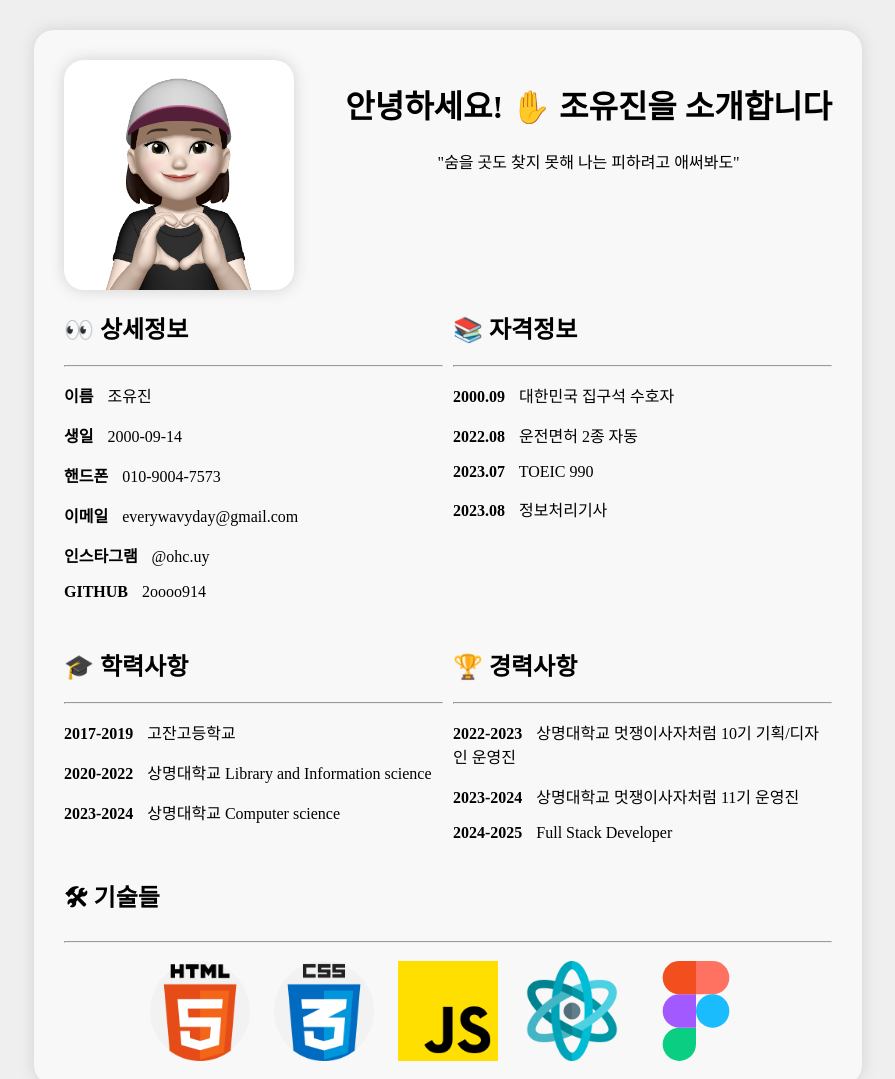
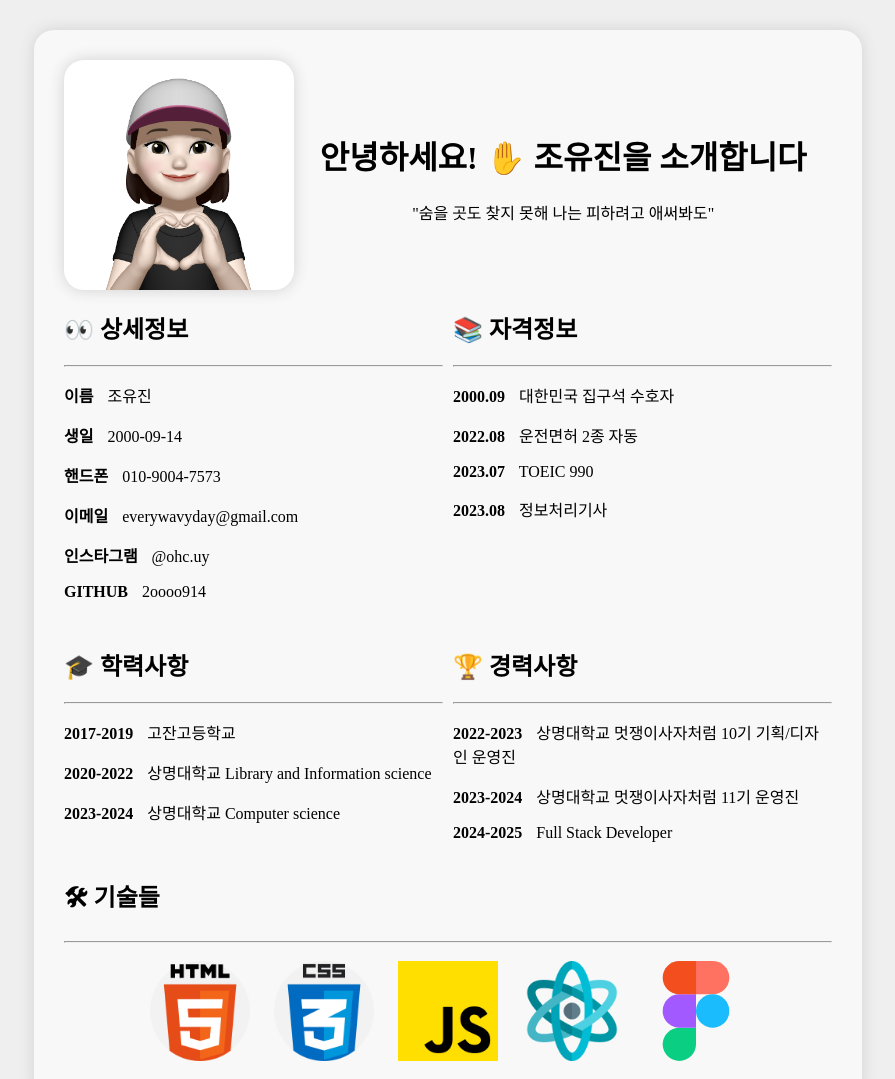
Before and after one commit to 2oooo914/2oooo914.github.io, a plain HTML site: page index.html in a window 1280 px wide. Shown: the top 1079 px of the page, without its empty margins (192-1087 px from the left). Drawn offline with Linux system fonts and the light colour scheme.

Commit message:
자기소개서

```diff
--- a/index.html
+++ b/index.html
@@ -16,7 +16,7 @@
     <div class="main-box">
       <div class="title-box">
         <img class="picture" src="image/myPhoto.png" />
-        <div class="title-warp">
+        <div class="title-wrap">
           <h1 class="title-box-main">
             안녕하세요! ✋ 조유진을 소개합니다
           </h1>
--- a/style.css
+++ b/style.css
@@ -8,8 +8,7 @@ body{
 .title-box{
   display: flex;
   flex-direction: row;
-  flex-wrap: wrap;
-  justify-content: space-between;
+  align-items: center;
 
   text-align: center;
 }
@@ -24,7 +23,7 @@ body{
 }
 
 .title-wrap{
-
+  width: 100%;
 }
 
 .title-box-main{
@@ -41,7 +40,7 @@ body{
   height: fit-content;
 
   margin: 30px auto;
-  padding: 30px 30px 10px 30px;
+  padding: 30px;
 
   display: flex;
   flex-direction: column;
```
